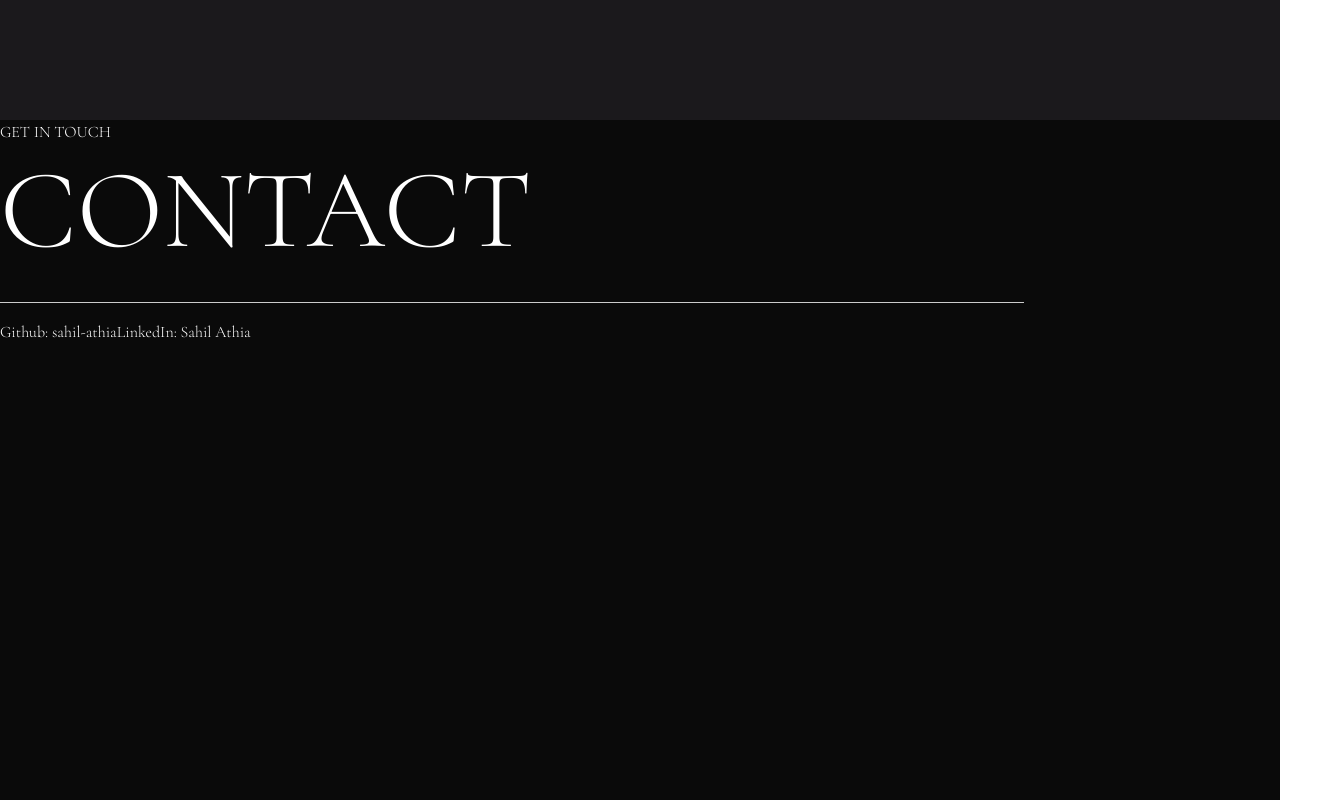
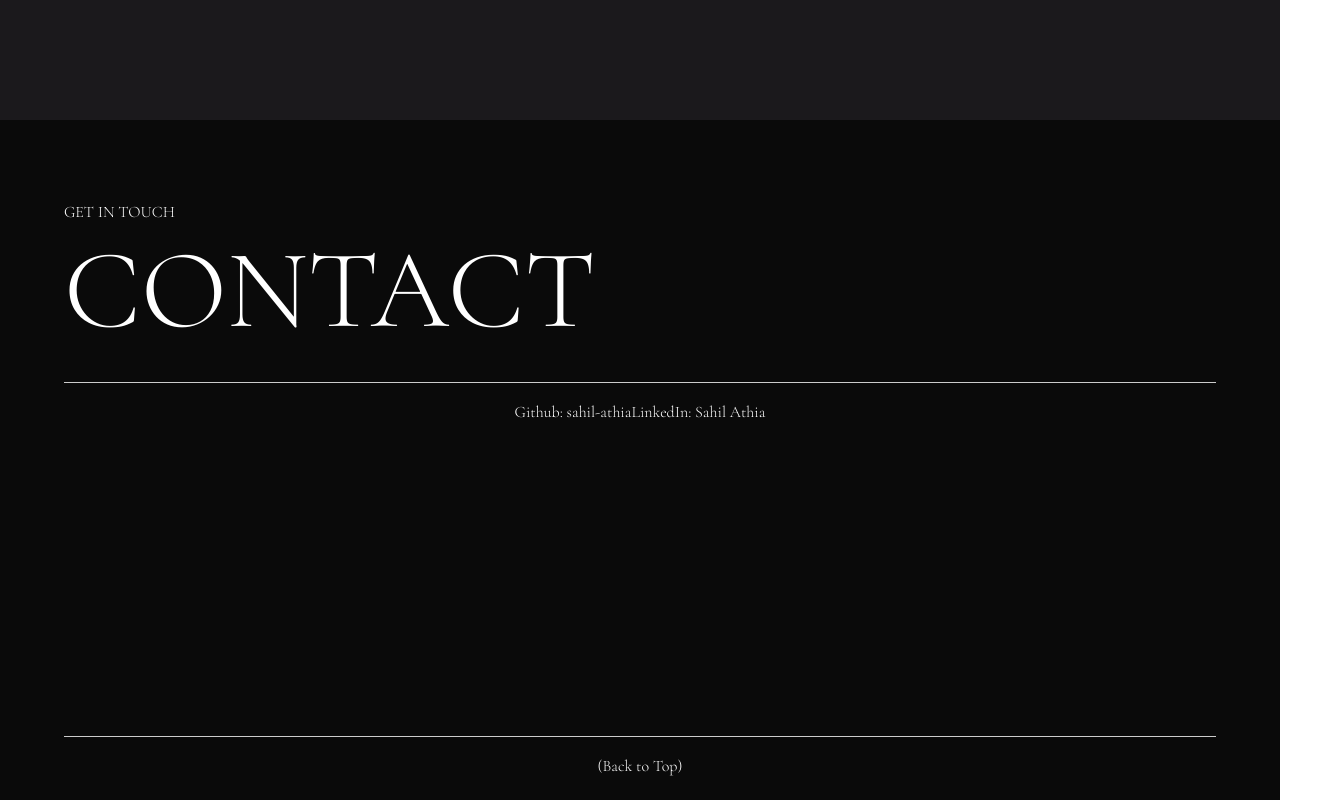
Before and after one commit to sahil-athia/personal-website, a React (Create React App) app: page / in a window 1280 px wide. Shown: the part 3240-4040 px from the top of the page, 1344 px wide, since content can reach past the window. Built offline with nearby package versions, Linux system fonts and the light colour scheme.

Commit message:
reformat contact page layout and animation

```diff
--- a/src/pages/Contact.jsx
+++ b/src/pages/Contact.jsx
@@ -16,9 +16,9 @@ export default function Contact(props) {
 
   return (
     <div className="contact-box" ref={props.contactPage}>
-      <span data-aos="fade-up" data-aos-duration="1000">GET IN TOUCH</span>
+      <span className="contact-note" data-aos="fade-up" data-aos-duration="1500">GET IN TOUCH</span>
 
-      <h1 className="contact-header" data-aos="fade-up" data-aos-duration="1000">CONTACT</h1>
+      <h1 className="contact-header" data-aos="fade-up" data-aos-duration="1500">CONTACT</h1>
 
       <hr className={`line-1 ${isVisible ? 'slide' : ''}`} ref={domRef}></hr>
 
--- a/src/pages/Contact.scss
+++ b/src/pages/Contact.scss
@@ -5,9 +5,18 @@
   font-family: 'Cormorant Garamond', serif;
   display: flex;
   flex-direction: column;
+  align-items: center;
 
-
+  .contact-note {
+    margin-top: 10vh;
+    width: 100vw;
+    margin-left: 10vw;
+    text-align: left;
+  }
   .contact-header {
+    width: 100vw;
+    margin-left: 10vw;
+    text-align: left;
     font-size: 700%;
   }
 
@@ -23,11 +32,11 @@
   }
 
   .line-1.slide, .line-2.slide {
-    width: 80vw;
+    width: 90vw;
   }
 
   .contact-info {
-    height: 60%;
+    height: 40%;
 
 
   }
```
